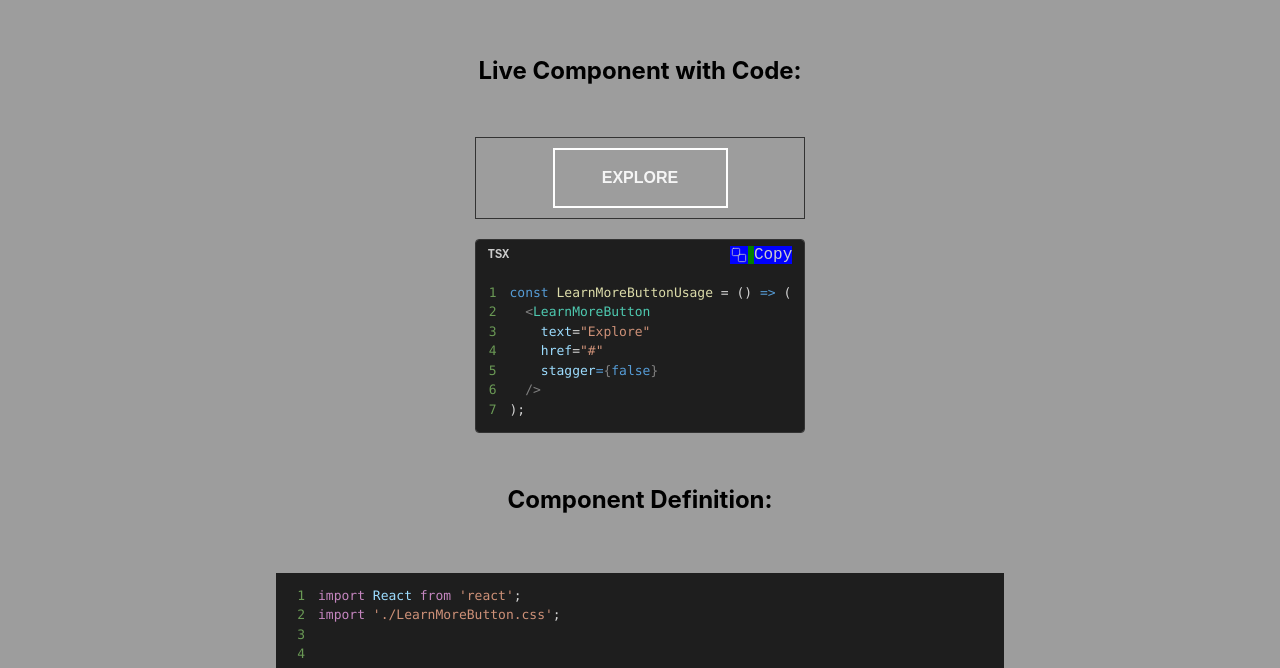
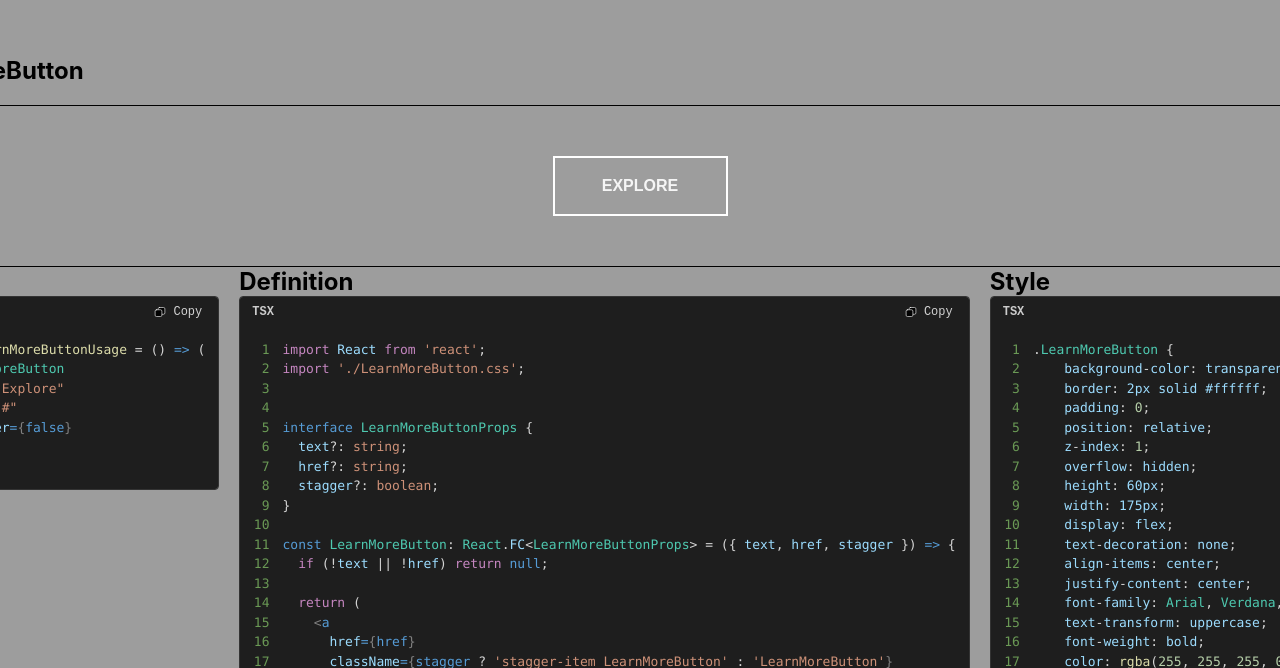
Before and after one commit to Me6111/main_website, a React (Vite) app: page /MyStack/ReadyComponents in a window 1280 px wide. Shown: the part 812-1480 px from the top of the page. Built offline with nearby package versions, Linux system fonts and the light colour scheme.

Commit message:
Updated app.js

```diff
--- /dev/null
+++ b/src/CopyIcon/CopyIcon.css
@@ -0,0 +1,59 @@
+.copy-button {
+  background: transparent;
+  background-color: inherit;
+  border: none;
+  color: rgba(255, 255, 255, 0.8);
+  fill: inherit;
+  cursor: pointer;
+  padding: 0;
+  display: inline-flex;
+  align-items: center;
+  font-family: inherit;
+  font-size: 1rem;
+  transition: color 0.3s ease, background-color 0.3s ease;
+}
+.copy-button:hover {
+  color: white;
+}
+
+/* SVG styling */
+.copy-icon-svg {
+  display: block;
+  height: 100%;
+  color: inherit;
+  stroke-linecap: round;
+  stroke-linejoin: round;
+}
+
+
+.copy-square-rect {
+  stroke: currentColor;
+  stroke-width: 1;
+}
+
+.copy-label {
+  display: inline-flex;
+  justify-content: center;
+  align-items: center;
+  height: 100%;
+  color: inherit;
+  text-align: center;
+  font-size: 0.75rem;
+  padding: 2px 4px;
+  border-radius: 2px;
+  user-select: none;
+}
+.copy-button[aria-pressed="true"] .copy-label, polyline {
+  color: white;
+}
+
+.copy-check {
+  stroke: currentColor;
+  stroke-width: 2;
+  fill: none;
+  transform: scale(0.5, 0.7);
+
+
+  transform-box: fill-box;
+  transform-origin: right;
+}
--- a/src/projects/MyStack/ReadyComponents/CodeShowcase/CopyIcon.tsx
+++ b/src/CopyIcon/CopyIcon.tsx
@@ -8,11 +8,19 @@
 }
 
 const CopyIcon: React.FC<CopyIconProps> = ({ copied, size = 14, showLabel = true }) => {
-  const squareSize = size * 0.54;
-  const cornerRadius = size * 0.083;
+  const squareSize = size * 0.5;
+  const cornerRadius = size * 0.1;
 
-  const Square = ({ translateX, translateY }: { translateX: number; translateY: number }) => (
-    <g transform={`translate(${translateX}, ${translateY})`}>
+  const Square = ({
+    translateX,
+    translateY,
+    id,
+  }: {
+    translateX: number;
+    translateY: number;
+    id: string;
+  }) => (
+    <g id={id} transform={`translate(${translateX}, ${translateY})`}>
       <rect
         x={-squareSize / 2}
         y={-squareSize / 2}
@@ -20,9 +28,7 @@
         height={squareSize}
         rx={cornerRadius}
         ry={cornerRadius}
-        stroke="currentColor"
-        fill="none"
-        strokeWidth={1}
+        className="copy-square-rect"
       />
     </g>
   );
@@ -30,21 +36,18 @@
   return (
     <button className="copy-button" type="button" aria-pressed={copied}>
       <svg
+        className="copy-icon-svg"
         width={size}
         height={size}
         viewBox="0 0 24 24"
-        fill="none"
-        stroke="currentColor"
-        strokeLinecap="round"
-        strokeLinejoin="round"
         aria-hidden="true"
       >
         {copied ? (
-          <polyline points="20 6 9 17 4 12" strokeWidth={2} /> // Thinner stroke for polyline
+          <polyline className="copy-check" points="20 6 9 17 4 12" />
         ) : (
           <g transform="translate(12,12)">
-            <Square translateX={-4} translateY={-4} />
-            <Square translateX={4} translateY={4} />
+            <Square id="CopyIconSquare1" translateX={2} translateY={-1.5} />
+            <Square id="CopyIconSquare2" translateX={-2} translateY={1.5} />
           </g>
         )}
       </svg>
--- a/src/projects/MyStack/ReadyComponents/CodeShowcase/CodeBlock.tsx
+++ b/src/projects/MyStack/ReadyComponents/CodeShowcase/CodeBlock.tsx
@@ -2,7 +2,7 @@
 import { Prism as SyntaxHighlighter } from 'react-syntax-highlighter';
 import { vscDarkPlus } from 'react-syntax-highlighter/dist/esm/styles/prism';
 
-import CopyIcon from './CopyIcon';
+import CopyIcon from '../../../../CopyIcon/CopyIcon';
 import './CodeBlock.css';
 
 interface CodeBlockProps {
--- /dev/null
+++ b/src/projects/MyStack/ReadyComponents/CodeShowcase/CodeLivePreview.tsx
@@ -0,0 +1,42 @@
+import React from 'react';
+
+interface CodeLivePreviewProps {
+  code: string;
+  dependencies?: { [key: string]: any };
+}
+
+const CodeLivePreview: React.FC<CodeLivePreviewProps> = ({ code, dependencies = {} }) => {
+  try {
+    // Strip import statements
+    const codeWithoutImports = code
+      .split('\n')
+      .filter(line => !line.trim().startsWith('import '))
+      .join('\n');
+
+    if (!window.Babel) {
+      throw new Error(
+        'Babel is not loaded. Make sure to add <script src="https://unpkg.com/@babel/standalone/babel.min.js"></script> in your index.html'
+      );
+    }
+
+    // Transpile JSX+TSX code to plain JS using Babel from global window
+    const transformedCode = window.Babel.transform(codeWithoutImports, {
+      filename: 'file.tsx',
+      presets: ['react', 'typescript'],
+      plugins: ['proposal-class-properties'],
+    }).code;
+
+    // Prepare dependency keys and values
+    const depKeys = Object.keys(dependencies);
+    const depValues = Object.values(dependencies);
+
+    // Wrap transformed code in a function and pass React and other dependencies
+    const Comp = new Function('React', ...depKeys, `${transformedCode}; return LearnMoreButtonUsage;`)(React, ...depValues);
+
+    return <Comp />;
+  } catch (error) {
+    return <div style={{ color: 'red' }}>Error rendering component: {String(error)}</div>;
+  }
+};
+
+export default CodeLivePreview;
--- a/src/projects/MyStack/ReadyComponents/CodeShowcase/CodeShowcase.css
+++ b/src/projects/MyStack/ReadyComponents/CodeShowcase/CodeShowcase.css
@@ -0,0 +1,17 @@
+.live-preview {
+    border: 1px, solid rgb(0, 0, 0);
+    padding: 50px;
+}
+
+.live-preview-section {
+    padding-left: 10px;
+    padding-right: 10px;
+}
+.live-preview-section-title {
+    margin: 0;
+}
+
+.code-sections {
+    display: flex;
+    flex-direction: row;
+}
--- a/src/projects/MyStack/ReadyComponents/CodeShowcase/CodeShowcase.tsx
+++ b/src/projects/MyStack/ReadyComponents/CodeShowcase/CodeShowcase.tsx
@@ -1,27 +1,56 @@
 import React from 'react';
+import './CodeShowcase.css';
+
 import CodeBlock from './CodeBlock'; // adjust path accordingly
+import CodeLivePreview from './CodeLivePreview';
 
 interface ShowcaseProps {
-  initialCode: string;
-  renderComponent: (code: string) => React.ReactNode;
+  Name: string;
+  ComponentUsageCodeRaw: string;
+  ComponentDefinitionCodeRaw: string;
+  ComponentStyleCodeRaw: string;
+
   language?: string;
+  dependencies?: { [key: string]: any };
 }
 
 const CodeShowcase: React.FC<ShowcaseProps> = ({
-  initialCode,
-  renderComponent,
+  Name,
+  ComponentUsageCodeRaw,
+  ComponentDefinitionCodeRaw,
+  ComponentStyleCodeRaw,
+
   language = 'tsx',
+  dependencies = {},
 }) => {
   return (
-    <div className="showcase-block">
-      <div
-        className="live-preview"
-        style={{ border: '1px solid #333', padding: 10, marginBottom: 20 }}
-      >
-        {renderComponent(initialCode)}
+    <div className="CodeShowcase">
+      <h2 className="section-title">{Name}</h2>
+
+
+      <div className="live-preview">
+        <CodeLivePreview code={ComponentUsageCodeRaw} dependencies={dependencies} />
       </div>
 
-      <CodeBlock code={initialCode} language={language} />
+
+      <div className="code-sections">
+        <div className="live-preview-section">
+          <h2 className="live-preview-section-title">Usage</h2>
+          <CodeBlock code={ComponentUsageCodeRaw} language={language} />
+        </div>
+
+        <div className="live-preview-section">
+          <h2 className="live-preview-section-title">Definition</h2>
+          <CodeBlock code={ComponentDefinitionCodeRaw} language={language} />
+        </div>
+
+        <div className="live-preview-section">
+          <h2 className="live-preview-section-title">Style</h2>
+          <CodeBlock code={ComponentStyleCodeRaw} language={language} />
+        </div>
+
+      </div>
+
     </div>
   );
 };
--- a/src/projects/MyStack/ReadyComponents/CodeShowcase/CopyIcon.css
+++ /dev/null
@@ -1,38 +0,0 @@
-.copy-button {
-  background: green;
-  border: none;
-  color: #ccc;
-  cursor: pointer;
-  padding: 0;
-  display: inline-flex;
-  gap: 6px;
-  font-family: inherit;
-  font-size: 1rem;
-  transition: color 0.3s ease, background-color 0.3s ease;
-}
-
-.copy-button svg {
-  background-color: blue;
-  display: block;
-  height: 100%;
-}
-.copy-button span {
-  background-color: blue;
-  display: block;
-  height: 100%;
-}
-.copy-button polyline {
-  transform: scaleX(0.8);
-
-
-}
-
-.copy-button:hover,
-.copy-button:focus {
-  color: #fff;
-  outline: none;
-}
-
-.copy-label {
-  user-select: none;
-}
--- a/src/projects/MyStack/ReadyComponents/ReadyComponents.css
+++ b/src/projects/MyStack/ReadyComponents/ReadyComponents.css
@@ -66,31 +66,14 @@
 
 
 
-.SectionScreen_2 {
-    background-color: green;
-}
 
 
 
 
-
-
-
-
-
-
-
-
-
-
-
-
-
-
-
-
-
-
+.readyComponents-slider {
+    display: flex;
+    flex-direction: row;
+}
 
 
 #sectionScreen-button-1 {
--- a/src/projects/MyStack/ReadyComponents/ReadyComponents.tsx
+++ b/src/projects/MyStack/ReadyComponents/ReadyComponents.tsx
@@ -1,14 +1,15 @@
 import React from 'react';
-import { Prism as SyntaxHighlighter } from 'react-syntax-highlighter';
-import { vscDarkPlus } from 'react-syntax-highlighter/dist/esm/styles/prism';
 
 import './ReadyComponents.css';
 
 import SectionScreen from '../../../SectionScreen/SectionScreen';
 import CodeShowcase from './CodeShowcase/CodeShowcase';
 
+import LearnMoreButtonUsageCodeRaw from './LearnMoreButtonUsage.tsx?raw';
 import LearnMoreButtonSourceCode from '../../../SectionScreen/LearnMoreButton/LearnMoreButton.tsx?raw';
-import LearnMoreButtonUsageCodeRaw from './LearnMoreButtonUsage.tsx?raw';
+import ComponentStyleCodeRaw from '../../../SectionScreen/LearnMoreButton/LearnMoreButton.css?raw';
+
+
 
 import ReadyComponentsMain from './ReadyComponentsMain.png';
 
@@ -21,12 +22,6 @@
 }
 
 const ReadyComponents = () => {
-  // Remove import statements from the raw usage code string
-  const LearnMoreButtonUsageCode = LearnMoreButtonUsageCodeRaw
-    .split('\n')
-    .filter(line => !line.trim().startsWith('import '))
-    .join('\n');
-
   return (
     <main>
       <SectionScreen
@@ -38,56 +33,25 @@
         CenteredHeader={true}
       />
 
+
+
+    <div className="readyComponents-slider">
       <div className="sectionScreen" id="sectionScreen-button-1">
         <div className="content-wrapper">
-          <h2 className="section-title">Live Component with Code:</h2>
-
           <CodeShowcase
-            initialCode={LearnMoreButtonUsageCodeRaw}
-            renderComponent={(code) => {
-              try {
-                // Strip import statements
-                const codeWithoutImports = code
-                  .split('\n')
-                  .filter(line => !line.trim().startsWith('import '))
-                  .join('\n');
-
-                if (!window.Babel) {
-                  throw new Error(
-                    'Babel is not loaded. Make sure to add <script src="https://unpkg.com/@babel/standalone/babel.min.js"></script> in your index.html'
-                  );
-                }
-
-                // Transpile JSX+TSX code to plain JS using Babel from global window
-                const transformedCode = window.Babel.transform(codeWithoutImports, {
-                  filename: 'file.tsx', // <-- Add filename here to fix preset error
-                  presets: ['react', 'typescript'],
-                  plugins: ['proposal-class-properties'],
-                }).code;
-
-                // Wrap transformed code in a function and pass React and LearnMoreButton
-                const Comp = new Function('React', 'LearnMoreButton', `${transformedCode}; return LearnMoreButtonUsage;`)(
-                  React,
-                  LearnMoreButton
-                );
-
-                return <Comp />;
-              } catch (error) {
-                return (
-                  <div style={{ color: 'red' }}>
-                    Error rendering component: {String(error)}
-                  </div>
-                );
-              }
-            }}
+            Name={"LearnMoreButton"}
+            ComponentUsageCodeRaw={LearnMoreButtonUsageCodeRaw}
+            ComponentDefinitionCodeRaw={LearnMoreButtonSourceCode}
+            ComponentStyleCodeRaw={ComponentStyleCodeRaw}
+            dependencies={{ LearnMoreButton }}
           />
-
-          <h2 className="section-title">Component Definition:</h2>
-          <SyntaxHighlighter language="tsx" style={vscDarkPlus} showLineNumbers>
-            {LearnMoreButtonSourceCode}
-          </SyntaxHighlighter>
         </div>
       </div>
+
+
+
+    </div>
+
     </main>
   );
 };
```
